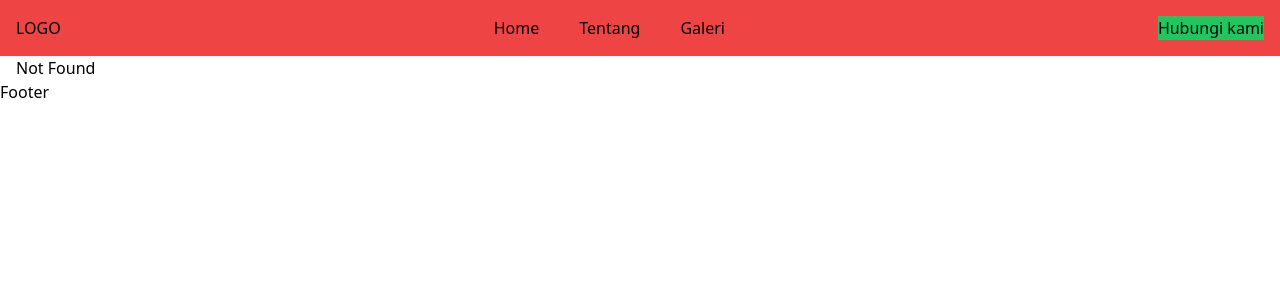
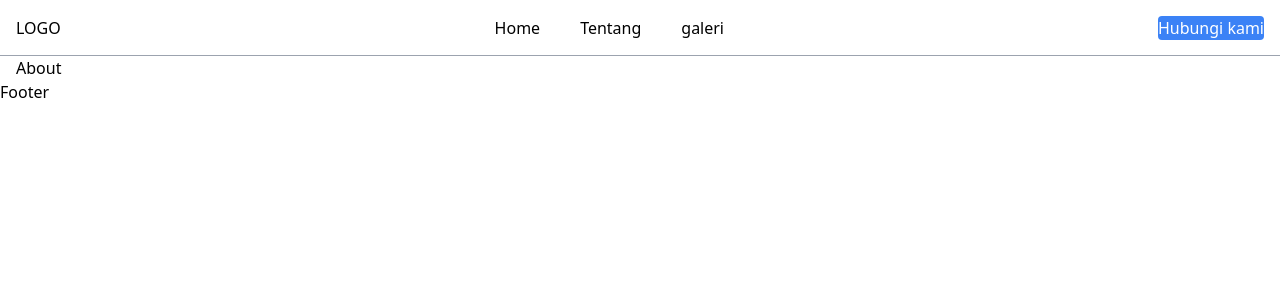
Before and after one commit to Munawir76/req-surveyor-fe, a React (Vite) app: page /about in a window 1280 px wide. Before the commit this address had no page. Shown: the top 300 px of the page. Built offline with nearby package versions, Linux system fonts and the light colour scheme.

Commit message:
add: progress bar

```diff
--- a/package.json
+++ b/package.json
@@ -17,6 +17,7 @@
     "@fortawesome/react-fontawesome": "^0.2.0",
     "localforage": "^1.10.0",
     "match-sorter": "^6.3.1",
+    "nprogress": "^0.2.0",
     "react": "^18.2.0",
     "react-dom": "^18.2.0",
     "react-router-dom": "^6.21.2",
--- a/src/App.jsx
+++ b/src/App.jsx
@@ -1,8 +1,21 @@
 import React from 'react';
-import Router from './router';
+import { Outlet } from 'react-router-dom';
+import Navbar from './components/Navbar';
+import Footer from './components/Footer';
+import useProgressBar from './hooks/useProgressBar';
 
 function App() {
-  return <Router />;
+  useProgressBar();
+
+  return (
+    <>
+      <Navbar />
+      <div className="md:container md:mx-auto md:px-4">
+        <Outlet />
+      </div>
+      <Footer />
+    </>
+  );
 }
 
 export default App;
--- a/src/components/Navbar.jsx
+++ b/src/components/Navbar.jsx
@@ -1,26 +1,34 @@
 import React, { useState } from 'react';
 import { faBars, faXmark } from '@fortawesome/free-solid-svg-icons';
 import { FontAwesomeIcon } from '@fortawesome/react-fontawesome';
+import { Link } from 'react-router-dom';
 
 function Navbar() {
-  const [collapse, setCollapse] = useState(false);
+  const [collapse, setCollapse] = useState(true);
+
   return (
     <nav
-      className={`relative md:flex md:justify-between md:items-center p-4 bg-red-500 overflow-hidden ${
-        collapse ? 'h-14' : 'h-full'
+      className={`relative md:flex md:justify-between md:items-center p-4 bg-white border-b border-gray-400 overflow-hidden transition-all ease-linear ${
+        collapse ? 'h-14' : 'h-52'
       }`}
     >
       <div>LOGO</div>
       <ul className="text-center md:text-start flex flex-col md:flex-row gap-3 md:gap-10 mt-4 md:mt-0">
-        <li>Home</li>
-        <li>Tentang</li>
-        <li>Galeri</li>
+        <li>
+          <Link to={'/'}>Home</Link>
+        </li>
+        <li>
+          <Link to={'/about'}>Tentang</Link>
+        </li>
+        <li>
+          <Link to={'/gallery'}>galeri</Link>
+        </li>
       </ul>
-      <button className="bg-green-500 w-full md:max-w-max mt-3 md:mt-0">
+      <button className="bg-blue-500 text-white rounded w-full md:max-w-max mt-3 md:mt-0">
         Hubungi kami
       </button>
       <div
-        className="bg-blue-500 h-8 w-8 grid place-items-center rounded absolute top-4 right-4 md:hidden"
+        className="border border-gray-400 h-8 w-8 grid place-items-center rounded absolute top-3.5 right-4 md:hidden"
         onClick={() => setCollapse(v => !v)}
       >
         {collapse ? (
--- /dev/null
+++ b/src/hooks/useProgressBar.jsx
@@ -0,0 +1,23 @@
+import nProgress from 'nprogress';
+import { useEffect } from 'react';
+import { useFetchers, useNavigation } from 'react-router-dom';
+
+function useProgressBar() {
+  const navigation = useNavigation();
+  const fetchers = useFetchers();
+  const fetchersIdle = fetchers.every(f => f.state === 'idle');
+
+  nProgress.configure({ showSpinner: false });
+
+  useEffect(() => {
+    nProgress.start();
+    if (navigation.state === 'idle' && fetchersIdle) {
+      nProgress.done();
+    }
+    return () => {
+      nProgress.remove();
+    };
+  }, [navigation.state, fetchers]);
+}
+
+export default useProgressBar;
--- a/src/main.jsx
+++ b/src/main.jsx
@@ -1,10 +1,11 @@
 import React from 'react';
 import ReactDOM from 'react-dom/client';
-import App from './App.jsx';
 import './index.css';
+import 'nprogress/nprogress.css';
+import Router from './router/index.jsx';
 
 ReactDOM.createRoot(document.getElementById('root')).render(
   <React.StrictMode>
-    <App />
+    <Router />
   </React.StrictMode>
 );
--- /dev/null
+++ b/src/pages/404.jsx
@@ -0,0 +1,9 @@
+import React from 'react';
+import useProgressBar from '../hooks/useProgressBar';
+
+function NotFound() {
+  useProgressBar();
+  return <div>404 NotFound</div>;
+}
+
+export default NotFound;
--- /dev/null
+++ b/src/pages/About.jsx
@@ -0,0 +1,7 @@
+import React from 'react';
+
+function About() {
+  return <div>About</div>;
+}
+
+export default About;
--- a/src/router/index.jsx
+++ b/src/router/index.jsx
@@ -1,19 +1,11 @@
 import React from 'react';
-import { RouterProvider } from 'react-router-dom';
+import { RouterProvider, createBrowserRouter } from 'react-router-dom';
 import routes from './routes';
-import Navbar from '../components/Navbar';
-import Footer from '../components/Footer';
+
+const router = createBrowserRouter(routes);
 
 function Router() {
-  return (
-    <>
-      <Navbar />
-      <div className="md:container md:mx-auto md:px-4">
-        <RouterProvider router={routes} />
-      </div>
-      <Footer />
-    </>
-  );
+  return <RouterProvider router={router} />;
 }
 
 export default Router;
--- a/src/router/routes.jsx
+++ b/src/router/routes.jsx
@@ -1,12 +1,24 @@
-import { createBrowserRouter } from 'react-router-dom';
 import Home from '../pages/Home';
+import About from '../pages/About';
+import App from '../App';
+import NotFound from '../pages/404';
 
-const routes = createBrowserRouter([
+const routes = [
   {
     path: '/',
-    element: <Home />,
-    errorElement: <div>Not Found</div>,
+    element: <App />,
+    errorElement: <NotFound />,
+    children: [
+      {
+        path: '/',
+        element: <Home />,
+      },
+      {
+        path: '/about',
+        element: <About />,
+      },
+    ],
   },
-]);
+];
 
 export default routes;
```
Also changed, not shown: 1 other file (tests, documents, lock files or other folders).
